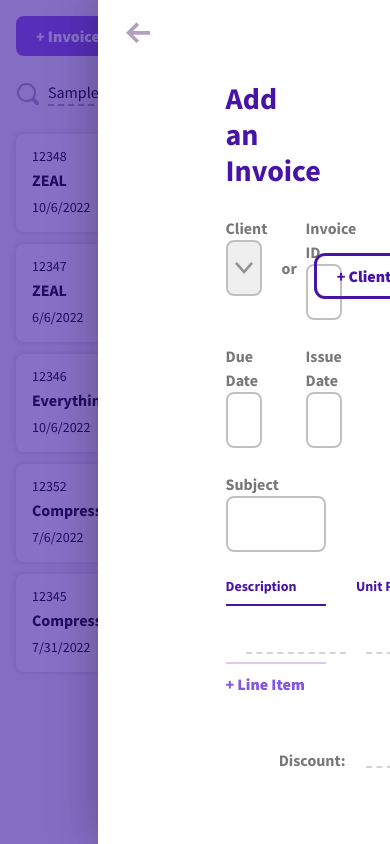
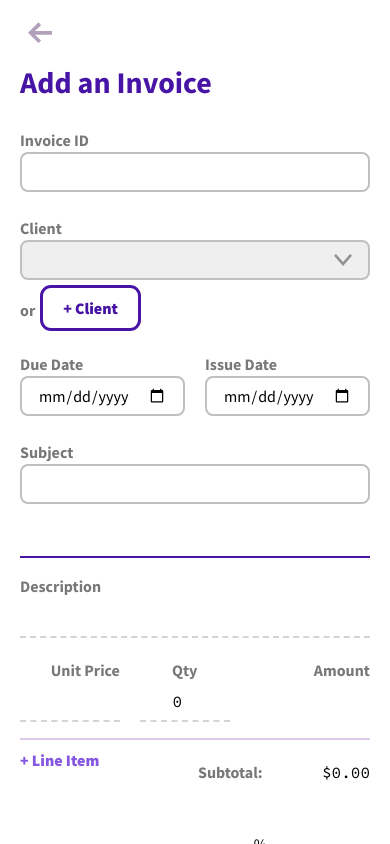
Before and after one commit to its-cess/everything-svelte, a SvelteKit app: page /invoices in a window 390 px wide. Both pictures are taken after typing "Sample" into the empty fields and a click on the button "+ Invoice". Built offline with nearby package versions, Linux system fonts and the light colour scheme.

Commit message:
make invoice form responsive.

```diff
--- a/src/app.css
+++ b/src/app.css
@@ -20,7 +20,7 @@
 	input[type='date'],
 	input[type='password'],
 	input[type='email'] {
-		@apply h-14 w-full rounded-lg border-2 border-silver px-4 font-sansSerif text-base;
+		@apply h-10 lg:h-14 w-full rounded-lg border-2 border-silver px-4 font-sansSerif text-base;
 	}
 
 	textarea {
@@ -28,7 +28,7 @@
 	}
 
 	select {
-		@apply h-14 w-full appearance-none rounded-lg border-2 border-silver bg-chevronDown bg-right-center bg-no-repeat p-4;
+		@apply h-10 lg:h-14 w-full appearance-none rounded-lg border-2 border-silver bg-chevronDown bg-right-center bg-no-repeat px-4 lg:p-4;
 	}
 
 	/* add focus area to be more accessible */
@@ -54,7 +54,36 @@
 	}
 
 	.invoice-line-item {
-		@apply grid grid-cols-invoiceLineItem gap-x-5
+		@apply grid sm:grid-cols-invoiceLineItem gap-5 relative;
+		grid-template-areas: "description description description"
+		"unitPrice qty amount";
+	}
+
+	@media (min-width: 640px) {
+		.invoice-line-item {
+			grid-template-areas: "description unitPrice qty amount trash"
+		}
+	}
+
+	.invoice-line-item .description {
+		grid-area: description;
+	}
+
+	.invoice-line-item .unitPrice {
+		grid-area: unitPrice;
+	}
+
+	.invoice-line-item .qty {
+		grid-area: qty;
+	}
+
+	.invoice-line-item .amount {
+		grid-area: amount;
+	}
+
+	.invoice-line-item .trash {
+		@apply absolute top-0 right-0 sm:relative;
+		grid-area: trash;
 	}
 
 	.field {
--- a/src/lib/components/Button.svelte
+++ b/src/lib/components/Button.svelte
@@ -26,12 +26,16 @@
 	class:isAnimated
 >
 	{#if iconLeft}
-		<svelte:component this={iconLeft} class="mr-2" />
+		<div class="mr-2">
+			<svelte:component this={iconLeft} />
+		</div>
 	{/if}
 	{label}
 
 	{#if iconRight}
-		<svelte:component this={iconRight} class="ml-2" />
+		<div class="ml-2">
+			<svelte:component this={iconRight} />
+		</div>
 	{/if}
 </button>
 
--- a/src/lib/components/SlidePanel.svelte
+++ b/src/lib/components/SlidePanel.svelte
@@ -10,7 +10,7 @@
 <svelte:window
 	on:keydown={(event) => {
 		if (event.key === 'Escape') {
-			dispatch('closePanel');
+			dispatch('close');
 		}
 	}}
 />
@@ -18,7 +18,7 @@
 <Portal>
 	<Overlay />
 	<div
-		class="fixed overflow-y-scroll bg-white w-3/4 h-screen py-20 px-32 right-0 top-0 z-slidePanel shadow-slidePanel"
+		class="fixed overflow-y-scroll bg-white w-full lg:w-3/4 h-screen px-5 pt-16 lg:py-20 lg:px-32 right-0 top-0 z-slidePanel shadow-slidePanel"
 	>
 		<button
 			on:click={() => dispatch('closePanel')}
--- a/src/lib/utils/moneyHelpers.ts
+++ b/src/lib/utils/moneyHelpers.ts
@@ -7,6 +7,21 @@
 export const sumLineItems = (lineItems: LineItem[] | undefined): number => {
 	if (!lineItems) return 0;
 	return lineItems.reduce((prevValue, curValue) => prevValue + curValue.amount, 0);
+};
+
+/**
+ * Takes the lineItems and discount and determines the invoice total
+ * @param {Array|undefined} lineItems
+ * @param {number|undefined} discount
+ * @returns {number}
+ */
+export const invoiceTotal = (lineItems: LineItem[] | undefined, discount: number | undefined): number => {
+	const lineItemsSum = sumLineItems(lineItems);
+	if (discount) {
+		const invoiceDiscount = lineItemsSum * (discount/100);
+		return lineItemsSum - invoiceDiscount
+	}
+	return lineItemsSum;
 };
 
 /**
--- a/src/routes/(dashboard)/invoices/InvoiceForm.svelte
+++ b/src/routes/(dashboard)/invoices/InvoiceForm.svelte
@@ -35,6 +35,8 @@
 
 	let isModalShowing = false;
 
+	const initialDiscount = invoice.discount || 0;
+
 	const addLineItem = () => {
 		invoice.lineItems = [...(invoice.lineItems as []), { ...blankLineItem, id: uuidv4() }];
 	};
@@ -46,6 +48,10 @@
 
 	const updateLineItem = () => {
 		invoice.lineItems = invoice.lineItems;
+	};
+
+	const updateDiscount = (event: CustomEvent) => {
+		invoice.discount = event.detail.discount;
 	};
 
 	const handleSubmit = () => {
@@ -74,11 +80,12 @@
 
 <form class="grid grid-cols-6 gap-x-5" on:submit|preventDefault={handleSubmit}>
 	<!-- CLIENT INFO -->
-	<div class="field col-span-4">
+	<div class="field col-span-6 md:col-span-4">
 		{#if !isNewClient}
 			<label for="client">Client</label>
-			<div class="flex items-end gap-x-5">
+			<div class="flex items-end gap-x-2 md:gap-x-5 flex-wrap sm:flex-nowrap">
 				<select
+					class="mb-2 sm:mb-0"
 					name="client"
 					id="client"
 					required={!isNewClient}
@@ -93,7 +100,7 @@
 						<option value={client.id}>{client.name}</option>
 					{/each}
 				</select>
-				<div class="text-base font-bold text-monsoon leading-[3.5rem]">or</div>
+				<div class="text-base font-bold text-monsoon leading-[2.25rem] lg:leading-[3.5rem]">or</div>
 				<Button
 					label="+ Client"
 					style="outline"
@@ -107,9 +114,15 @@
 			</div>
 		{:else}
 			<label for="newClient">New Client</label>
-			<div class="flex items-end gap-x-5">
-				<input type="text" name="newClient" required={isNewClient} bind:value={newClient.name} />
-				<div class="text-base font-bold text-monsoon leading-[3.5rem]">or</div>
+			<div class="flex items-end gap-x-2 md:gap-x-5 flex-wrap sm:flex-nowrap">
+				<input
+					type="text"
+					class="mb-2 sm:mb-0"
+					name="newClient"
+					required={isNewClient}
+					bind:value={newClient.name}
+				/>
+				<div class="text-base font-bold text-monsoon leading-[2.25rem] lg:leading-[3.5rem]">or</div>
 				<Button
 					label="Existing Client"
 					style="outline"
@@ -124,7 +137,7 @@
 	</div>
 
 	<!-- INVOICE ID -->
-	<div class="field col-span-2">
+	<div class="field row-start-1 md:row-start-auto col-span-6 md:col-span-2">
 		<label for="invoiceNumber">Invoice ID</label>
 		<input type="number" name="invoiceNumber" required bind:value={invoice.invoiceNumber} />
 	</div>
@@ -171,13 +184,13 @@
 	{/if}
 
 	<!-- DUE DATE -->
-	<div class="field col-span-2">
+	<div class="field col-span-3 sm:col-span-2">
 		<label for="dueDate">Due Date</label>
 		<input type="date" name="dueDate" min={today} required bind:value={invoice.dueDate} />
 	</div>
 
 	<!-- ISSUE DATE -->
-	<div class="field col-span-2 col-start-5">
+	<div class="field col-span-3 sm:col-span-2 md:col-start-5">
 		<label for="issueDate">Issue Date</label>
 		<input type="date" name="issueDate" min={today} bind:value={invoice.issueDate} />
 	</div>
@@ -196,6 +209,7 @@
 			on:addLineItem={addLineItem}
 			on:removeLineItem={removeLineItem}
 			on:updateLineItem={updateLineItem}
+			on:updateDiscount={updateDiscount}
 		/>
 	</div>
 
--- a/src/routes/(dashboard)/invoices/InvoiceRow.svelte
+++ b/src/routes/(dashboard)/invoices/InvoiceRow.svelte
@@ -10,7 +10,7 @@
 	import Send from '$lib/components/Icon/Send.svelte';
 	import Trash from '$lib/components/Icon/Trash.svelte';
 
-	import { centsToDollars, sumLineItems } from '$lib/utils/moneyHelpers';
+	import { centsToDollars, invoiceTotal } from '$lib/utils/moneyHelpers';
 	import { convertDate, isLate } from '$lib/utils/dateHelpers';
 
 	export let invoice: Invoice;
@@ -60,7 +60,7 @@
 		{invoice.client.name}
 	</div>
 	<div class="font-mono text-lg font-bold amount text-right">
-		${centsToDollars(sumLineItems(invoice.lineItems))}
+		${centsToDollars(invoiceTotal(invoice.lineItems, invoice.discount))}
 	</div>
 	<div class="text-sm lg:text-lg center viewButton">
 		<a href="#" class="text-pastelPurple hover:text-daisyBush hidden lg:flex"><View /></a>
--- a/src/routes/(dashboard)/invoices/LineItemRow.svelte
+++ b/src/routes/(dashboard)/invoices/LineItemRow.svelte
@@ -1,14 +1,14 @@
 <script lang="ts">
 	import { createEventDispatcher } from 'svelte';
 	import Trash from '$lib/components/Icon/Trash.svelte';
-	import { twoDecimals, dollarsToCents } from '$lib/utils/moneyHelpers';
+	import { twoDecimals, dollarsToCents, centsToDollars } from '$lib/utils/moneyHelpers';
 
 	export let lineItem: LineItem;
 	export let canDelete: boolean = false;
 	export let isRequired: boolean = false;
 
-	let unitPrice: string = twoDecimals(lineItem.amount / lineItem.quantity);
-	let amount: string = twoDecimals(lineItem.amount);
+	let unitPrice: string = centsToDollars(lineItem.amount / lineItem.quantity);
+	let amount: string = centsToDollars(lineItem.amount);
 
 	$: {
 		amount = twoDecimals(lineItem.quantity * Number(unitPrice));
@@ -18,8 +18,9 @@
 	let dispatch = createEventDispatcher();
 </script>
 
-<div class="invoice-line-item border-b-2 border-fog py-2">
-	<div>
+<div class="invoice-line-item border-b-2 border-fog py-4 sm:py-2">
+	<div class="description">
+		<label for="description" class="line-item-label">Description</label>
 		<input
 			type="text"
 			name="description"
@@ -29,7 +30,8 @@
 		/>
 	</div>
 
-	<div>
+	<div class="unitPrice">
+		<label for="unitPrice" class="line-item-label text-right">Unit Price</label>
 		<input
 			type="number"
 			name="unitPrice"
@@ -45,7 +47,8 @@
 		/>
 	</div>
 
-	<div>
+	<div class="qty">
+		<label for="quantity" class="line-item-label text-center">Qty</label>
 		<input
 			type="number"
 			name="quanity"
@@ -59,7 +62,8 @@
 		/>
 	</div>
 
-	<div>
+	<div class="amount">
+		<label for="amount" class="line-item-label text-right">Amount</label>
 		<input
 			type="number"
 			name="amount"
@@ -71,7 +75,7 @@
 		/>
 	</div>
 
-	<div>
+	<div class="trash">
 		{#if canDelete}
 			<button
 				on:click|preventDefault={() => {
@@ -108,4 +112,8 @@
 	input[type='text']:disabled {
 		@apply border-b-0 bg-transparent px-0;
 	}
+
+	.line-item-label {
+		@apply block sm:hidden;
+	}
 </style>
--- a/src/routes/(dashboard)/invoices/LineItemRows.svelte
+++ b/src/routes/(dashboard)/invoices/LineItemRows.svelte
@@ -43,7 +43,7 @@
 {/if}
 
 <div class="invoice-line-item">
-	<div class="col-span-2">
+	<div class="col-span-1 sm:col-span-2">
 		<Button
 			isAnimated={false}
 			label="+ Line Item"
@@ -58,7 +58,7 @@
 </div>
 
 <div class="invoice-line-item">
-	<div class="col-span-2 text-right font-bold py-5 text-monsoon">Discount:</div>
+	<div class="col-span-1 sm:col-span-2 text-right font-bold py-5 text-monsoon">Discount:</div>
 	<div class="relative">
 		<input
 			type="number"
@@ -66,6 +66,9 @@
 			min="0"
 			max="100"
 			bind:value={discount}
+			on:change={() => {
+				dispatch('updateDiscount', { discount });
+			}}
 			class="line-item h-10 w-full border-b-2 border-dashed border-stone-300 pr-4 text-right focus:border-solid focus:border-lavenderIndigo focus:outline-none"
 		/>
 		<span class="absolute right-0 top-2 text-mono">%</span>
@@ -74,13 +77,13 @@
 </div>
 
 <div class="invoice-line-item">
-	<div class="col-span-6">
+	<div class="col-span-3 sm:col-span-6">
 		<CircledAmount label="Total:" amount={`$${total}`} />
 	</div>
 </div>
 
 <style lang="postcss">
 	.table-header {
-		@apply text-sm font-bold text-daisyBush;
+		@apply hidden text-sm font-bold text-daisyBush sm:block;
 	}
 </style>
--- a/src/seed.json
+++ b/src/seed.json
@@ -41,6 +41,7 @@
 				"zip": "12345"
 			},
 			"createdAt": "2022-07-01",
+			"discount": 10,
 			"dueDate": "2022-07-31",
 			"id": "1",
 			"invoiceNumber": "12345",
```
